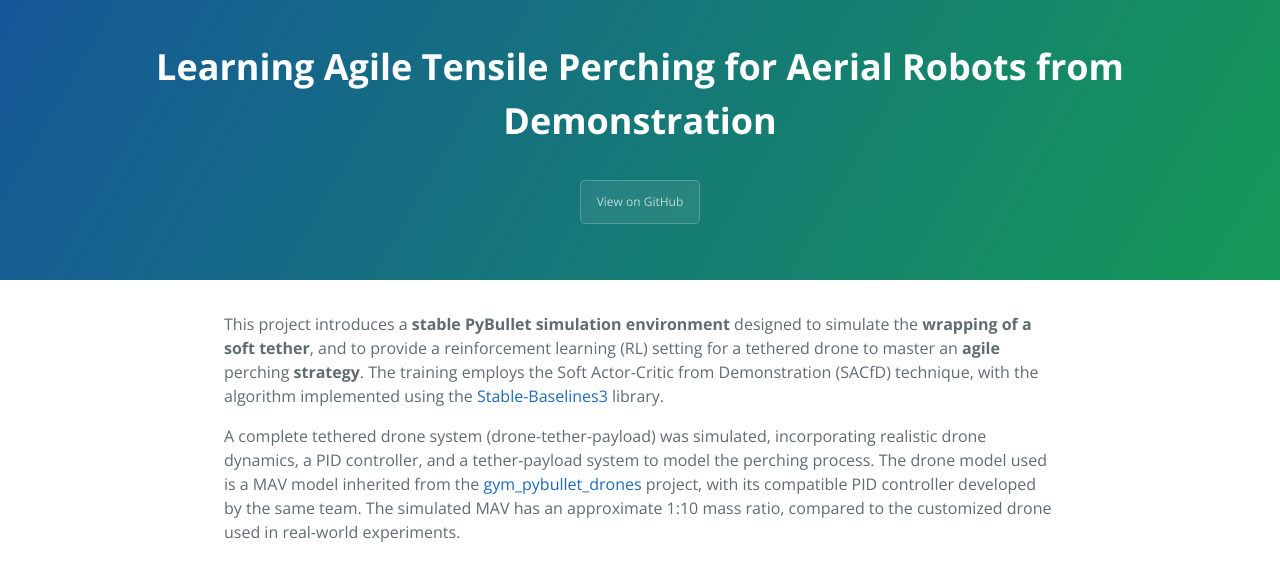
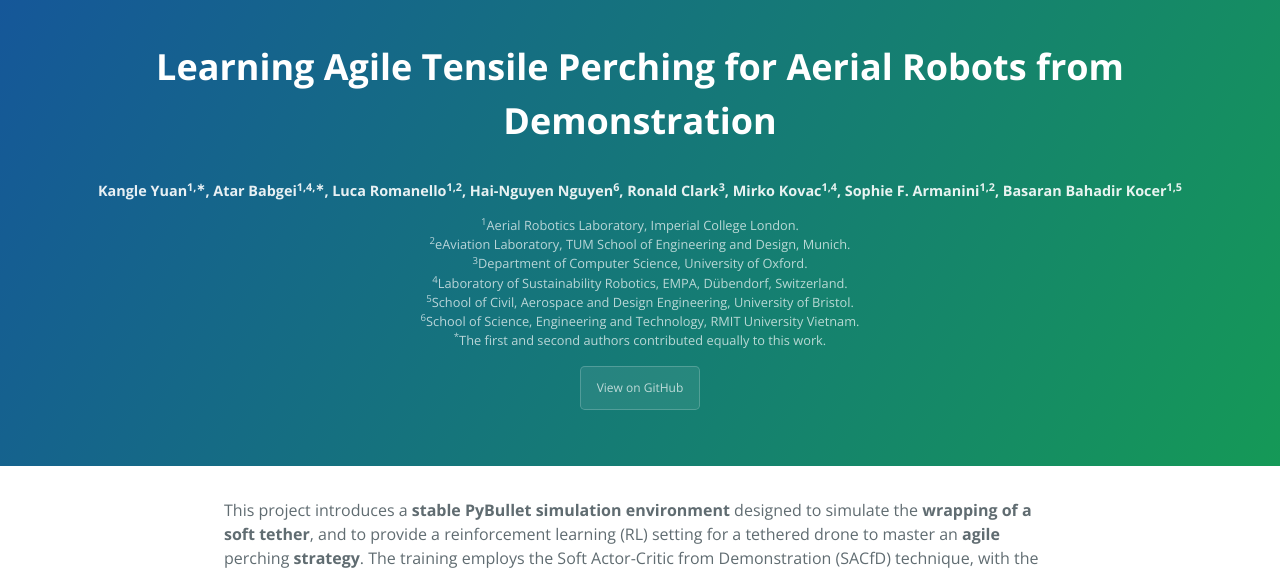
Before and after one commit to kyrran/AerialRobotics_Display, a Jekyll site: the page built from index.md, in a window 1280 px wide. Shown: the top 573 px of the page. Built offline with Jekyll 4.4.1, drawn with Linux system fonts in a browser that asks for light colours; our own code applies the rules of GitHub Pages for plain Markdown files; the repository's description, which GitHub fills in, is left out.

Commit message:
add author list

```diff
--- a/_layouts/default.html
+++ b/_layouts/default.html
@@ -19,6 +19,27 @@
       <h3 class="project-name">{{ page.title | default: site.title | default: site.github.repository_name }}</h3>
       <h4 class="project-tagline">{{ page.description | default: site.description | default: site.github.project_tagline }}</h4>
 
+      <div class="author-block">
+        <p class="authors">
+          Kangle Yuan<sup>1,∗</sup>, Atar Babgei<sup>1,4,∗</sup>, Luca Romanello<sup>1,2</sup>, Hai-Nguyen Nguyen<sup>6</sup>, Ronald Clark<sup>3</sup>, Mirko Kovac<sup>1,4</sup>, Sophie F. Armanini<sup>1,2</sup>, Basaran Bahadir Kocer<sup>1,5</sup>
+        </p>
+        <p class="affiliations">
+          <sup>1</sup>Aerial Robotics Laboratory, Imperial College London.
+          <br>
+          <sup>2</sup>eAviation Laboratory, TUM School of Engineering and Design, Munich.
+          <br>
+          <sup>3</sup>Department of Computer Science, University of Oxford.
+          <br>
+          <sup>4</sup>Laboratory of Sustainability Robotics, EMPA, Dübendorf, Switzerland.
+          <br>
+          <sup>5</sup>School of Civil, Aerospace and Design Engineering, University of Bristol.
+          <br>
+          <sup>6</sup>School of Science, Engineering and Technology, RMIT University Vietnam.
+          <br>
+          <sup>*</sup>The first and second authors contributed equally to this work.
+        </p>
+      </div>
+
       <a href="https://github.com/AerialRoboticsGroup/agile-tethered-perching" class="btn">View on GitHub</a>
 
     </header>
--- a/_sass/jekyll-theme-cayman.scss
+++ b/_sass/jekyll-theme-cayman.scss
@@ -397,3 +397,19 @@ a {
   width: 100%;
   height: 100%;
 }
+
+.author-block {
+  margin: 1rem 0;
+  text-align: center;
+}
+
+.author-block .authors {
+  color: rgba(255, 255, 255, 0.9);
+  font-size: 0.9rem;
+  font-weight: 600;
+}
+
+.author-block .affiliations {
+  font-size: 0.8rem;
+  color:rgba(255, 255, 255, 0.7);
+}
--- a/index.md
+++ b/index.md
@@ -6,9 +6,8 @@ A complete tethered drone system (drone-tether-payload) was simulated, incorpora
   <iframe width="560" height="315" src="https://www.youtube.com/embed/9JW_PtrSoJ4" title="YouTube video player" frameborder="0" allow="accelerometer; autoplay; clipboard-write; encrypted-media; gyroscope; picture-in-picture; web-share" allowfullscreen></iframe>
 </div>
 
+
 This project is an initial exploration into building a stable simulation that combines soft tether dynamics, drone dynamics, and a reinforcement learning framework. While initial sim-to-real experiments have been conducted, this methodology remains a preliminary exploration. We recognize there is significant potential for improving the sim-to-real transfer, and we are committed to the ongoing refinement of this work.
-
-
 
 
 
```
